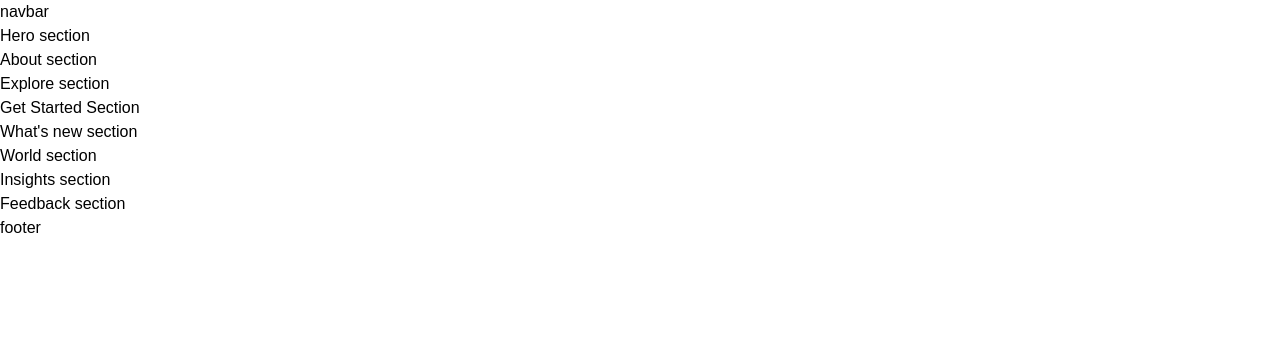
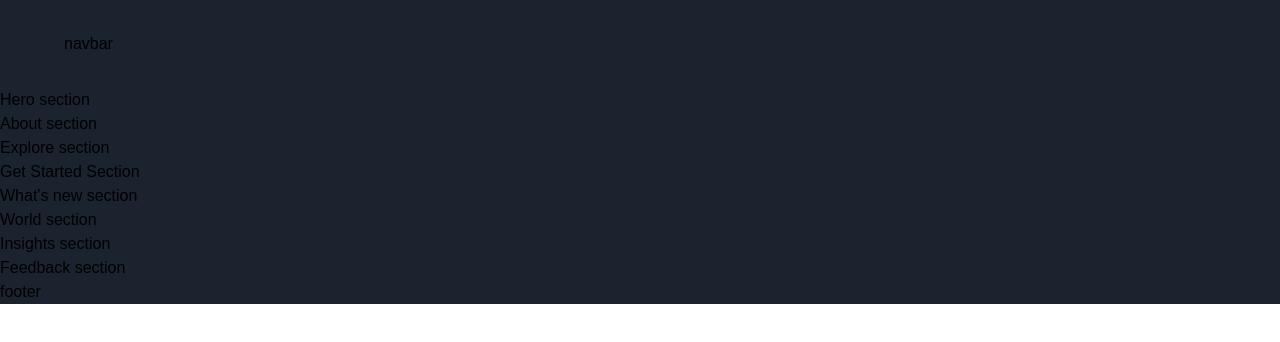
Before and after one commit to ZUBAIR-RAHMAN/multiverse-madness-nextjs, a Next.js app: page / in a window 1280 px wide. Shown: the top 342 px of the page. Built offline with nearby package versions, Linux system fonts and the light colour scheme; a web font is replaced by a local one.

Commit message:
total  page style bgColor addedd navbar style and  varients added

```diff
--- a/app/layout.js
+++ b/app/layout.js
@@ -4,7 +4,10 @@ const RootLayout = ({ children }) => (
   <html lang="en">
     <head>
       <link rel="preconnect" href="https://stijndv.com" />
-      <link rel="stylesheet" href="https://stijndv.com/fonts/Eudoxus-Sans.css" />
+      <link
+        rel="stylesheet"
+        href="https://stijndv.com/fonts/Eudoxus-Sans.css"
+      />
     </head>
     <body>{children}</body>
   </html>
--- a/app/page.js
+++ b/app/page.js
@@ -1,8 +1,17 @@
 import { Footer, Navbar } from '../components';
-import { About, Explore, Feedback, GetStarted, Hero, Insights, WhatsNew, World } from '../sections';
+import {
+  About,
+  Explore,
+  Feedback,
+  GetStarted,
+  Hero,
+  Insights,
+  WhatsNew,
+  World,
+} from '../sections';
 
 const Page = () => (
-  <div>
+  <div className="bg-primary-black overflow-hidden">
     <Navbar />
     <Hero />
     <About />
--- a/components/Navbar.jsx
+++ b/components/Navbar.jsx
@@ -1,9 +1,22 @@
 'use client';
 
+import { motion } from 'framer-motion';
+import styles from '../styles';
+import { navVariants } from '../utils/motion';
+
 const Navbar = () => (
-  <nav>
+  <motion.nav
+    varients={navVariants}
+    initial="hidden"
+    whileInView="show"
+    className={`${styles.xPaddings} py-8 relative`}
+  >
+    <div className="absulate w[50%] inset-0 gradient-01" />
+    <div className={`${styles.innerWidth} mx-auto flex justify-between gap-8`}>
+      <img />
+    </div>
     navbar
-  </nav>
+  </motion.nav>
 );
 
 export default Navbar;
```
Also changed, not shown: .eslintrc.js.
